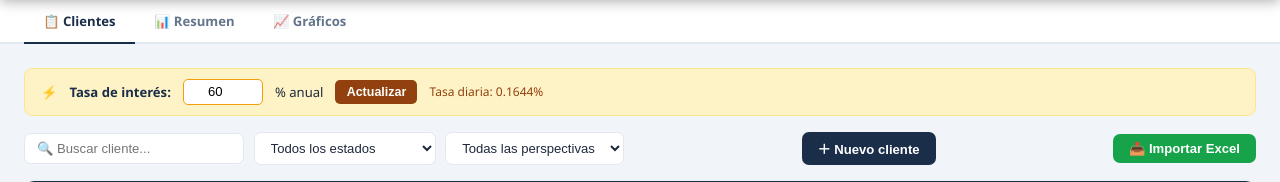
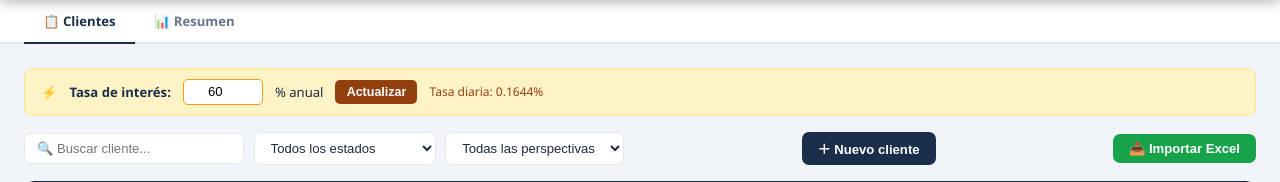
Before and after one commit to aimartinvega-code/cartera-mora, a Flask app: page / in a window 1280 px wide. Shown: the part 56-238 px from the top of the page. Run offline with Flask 3, Linux system fonts and the light colour scheme; the visitor is signed in with stand-in values (Sample User, id 1).

Commit message:
graficos dentro de resumen

```diff
--- a/templates/index.html
+++ b/templates/index.html
@@ -538,8 +538,7 @@ tbody tr.cobrado-row:hover { background: #dcfce7 !important; }
 
 <div class="tabs">
   <div class="tab active" onclick="showPanel('clientes', this)">📋 Clientes</div>
-  <div class="tab" onclick="showPanel('dashboard', this); loadDashboard()">📊 Resumen</div>
-  <div class="tab" onclick="showPanel('graficos', this); loadGraficos()">📈 Gráficos</div>
+  <div class="tab" onclick="showPanel('dashboard', this); loadDashboard(); loadGraficos()">📊 Resumen</div>
 </div>
 
 <div class="main">
@@ -598,13 +597,11 @@ tbody tr.cobrado-row:hover { background: #dcfce7 !important; }
     </div>
   </div>
 
-  <!-- PANEL DASHBOARD -->
+  <!-- PANEL DASHBOARD + GRAFICOS -->
   <div class="panel" id="panel-dashboard">
     <div id="dash-content">Cargando...</div>
-  </div>
-
-  <!-- PANEL GRAFICOS -->
-  <div class="panel" id="panel-graficos">
+    <div style="margin-top:1.5rem">
+      <h3 style="font-size:0.85rem;color:var(--slate);font-weight:700;text-transform:uppercase;letter-spacing:0.5px;margin-bottom:1rem">Gráficos</h3>
       <div class="graficos-grid">
         <div class="grafico-card">
           <h3>Monto Original por Estado (ARS)</h3>
@@ -618,6 +615,7 @@ tbody tr.cobrado-row:hover { background: #dcfce7 !important; }
       <div class="grafico-card" style="margin-bottom:1.25rem">
         <h3>Cantidad de Clientes por Estado</h3>
         <canvas id="chart-cantidad" style="max-height:200px"></canvas>
+      </div>
     </div>
   </div>
 
```
Lines whose indentation alone changed are shown as unchanged.
